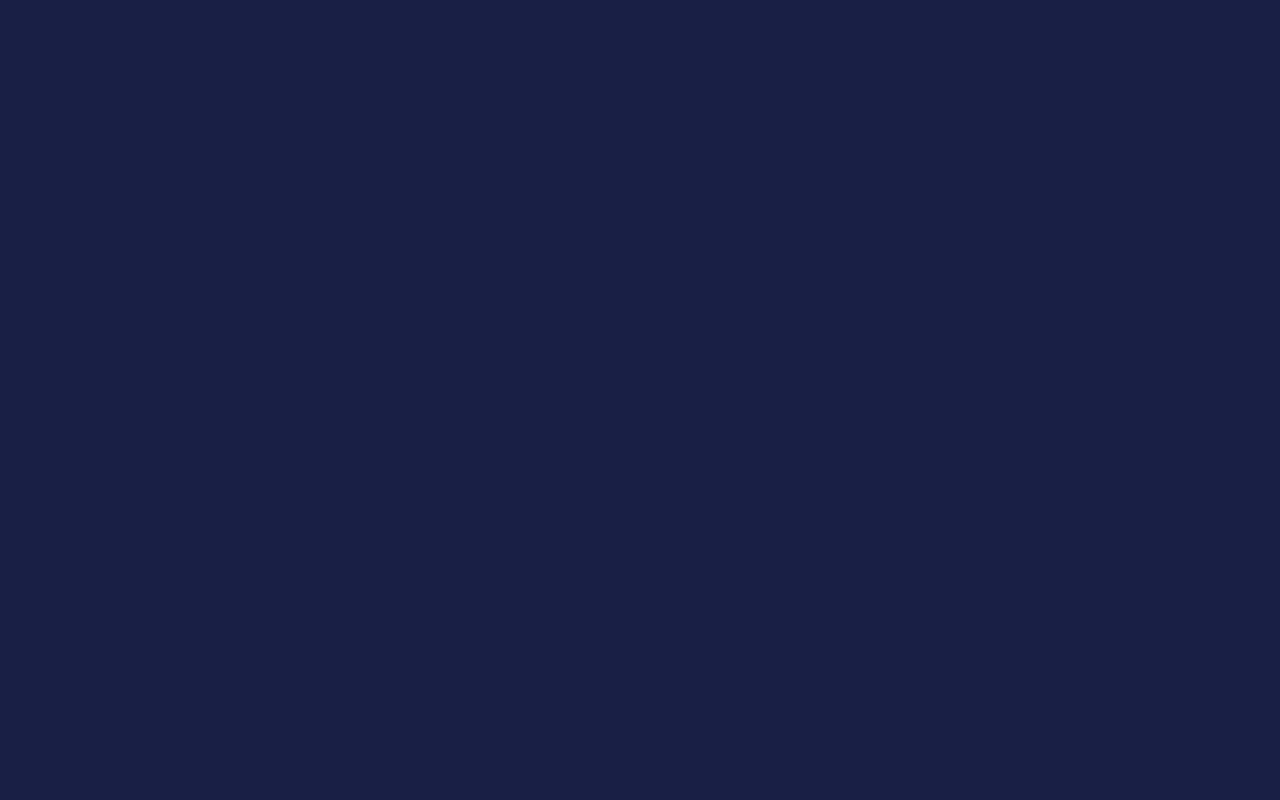
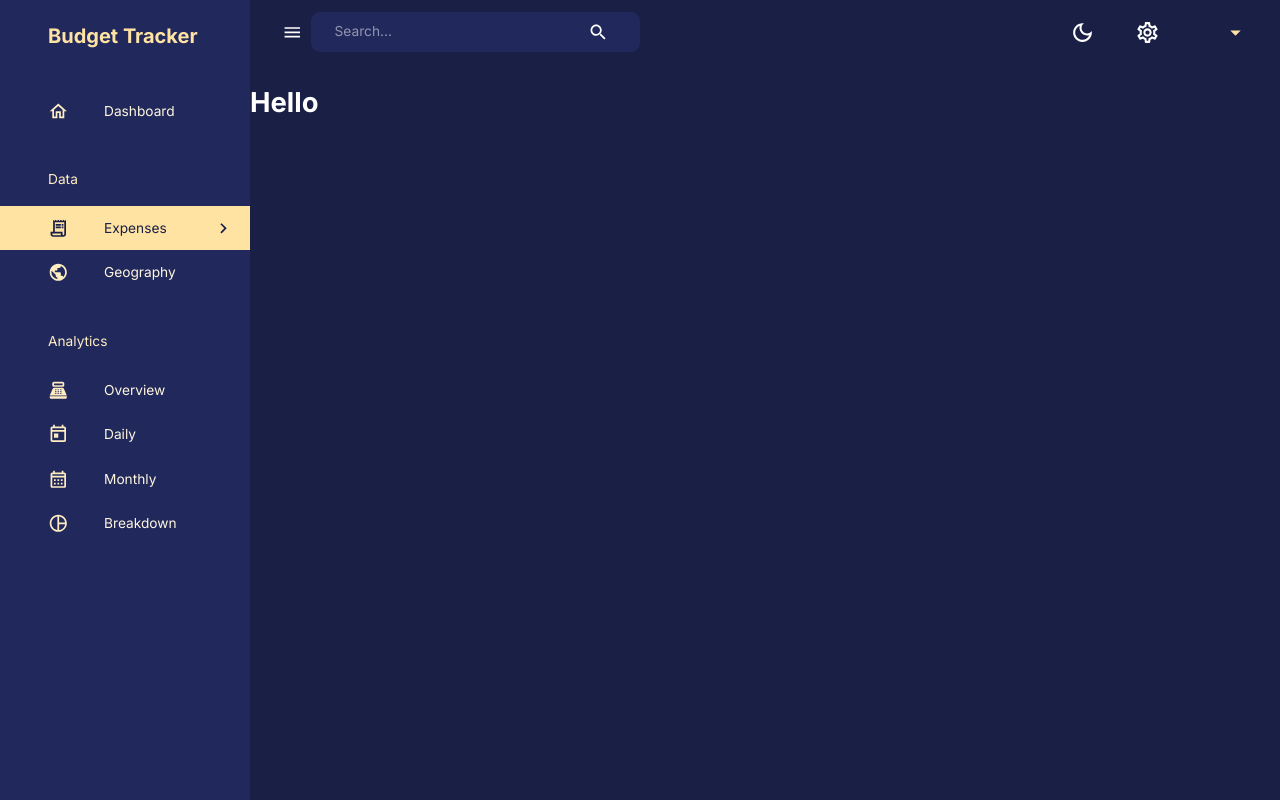
Before and after one commit to samlee088/budget-tracker-dashboard, a React (Create React App) app in the folder client/: page /expenses in a window 1280 px wide. Before the commit this address had no page. Built offline with nearby package versions, Linux system fonts and the light colour scheme.

Commit message:
update with expenses

```diff
--- a/client/src/App.js
+++ b/client/src/App.js
@@ -6,7 +6,7 @@ import { useSelector } from "react-redux";
 import { themeSettings } from "theme";
 import Layout from 'scenes/layout';
 import Dashboard from 'scenes/dashboard';
-
+import Expenses from 'scenes/expenses';
 
 
 function App() {
@@ -21,6 +21,7 @@ function App() {
           <Routes>
             <Route element={<Layout/>}>
               <Route path='/' element={<Dashboard/>}/>
+              <Route path='/expenses' element={<Expenses/>}/>
             </Route>
           </Routes>
         </ThemeProvider>
--- /dev/null
+++ b/client/src/scenes/expenses/index.jsx
@@ -0,0 +1,13 @@
+import React from 'react'
+
+const Expenses = () => {
+  return (
+    <div>
+      <h1>Hello</h1>
+
+
+    </div>
+  )
+}
+
+export default Expenses
```
Also changed, not shown: 1 other file (tests, documents, lock files or other folders).
